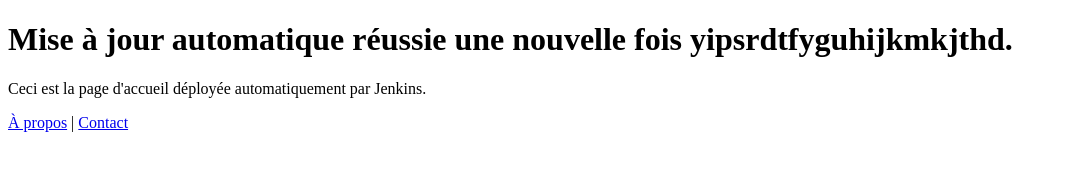
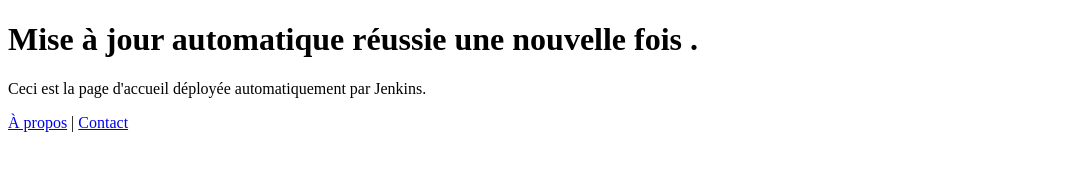
Before and after one commit to tomenifranck06/Clijenkins, a plain HTML site: page index.html in a window 1280 px wide. Shown: the whole page, without its empty margins (0-1067 px from the left). Drawn offline with Linux system fonts and the light colour scheme.

Commit message:
Update index.html

```diff
--- a/index.html
+++ b/index.html
@@ -2,8 +2,9 @@
 <html>
 <head><title>Accueil</title></head>
 <body>
-    <h1>Mise à jour automatique réussie une nouvelle fois yipsrdtfyguhijkmkjthd.</h1>
+    <h1>Mise à jour automatique réussie une nouvelle fois .</h1>
     <p>Ceci est la page d'accueil déployée automatiquement par Jenkins.</p>
     <a href="about.html">À propos</a> | <a href="contact.html">Contact</a>
 </body>
+
 </html>
```
